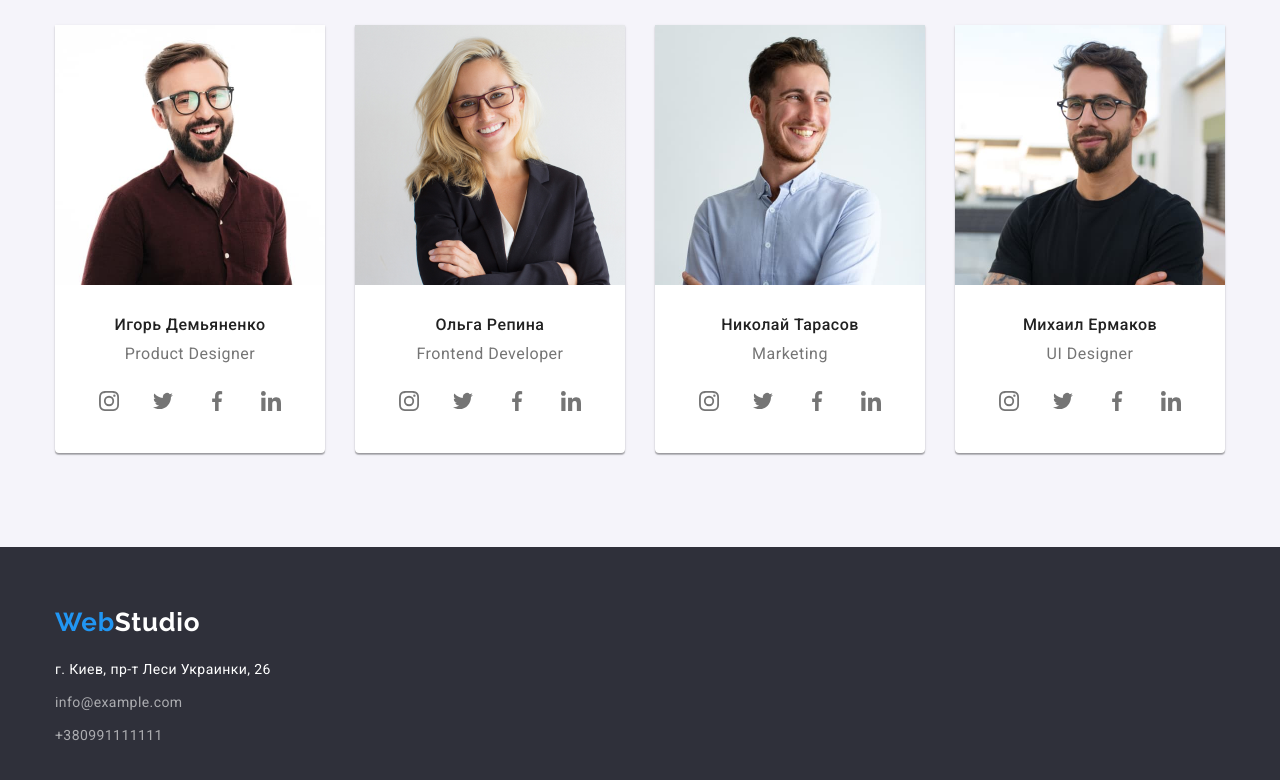
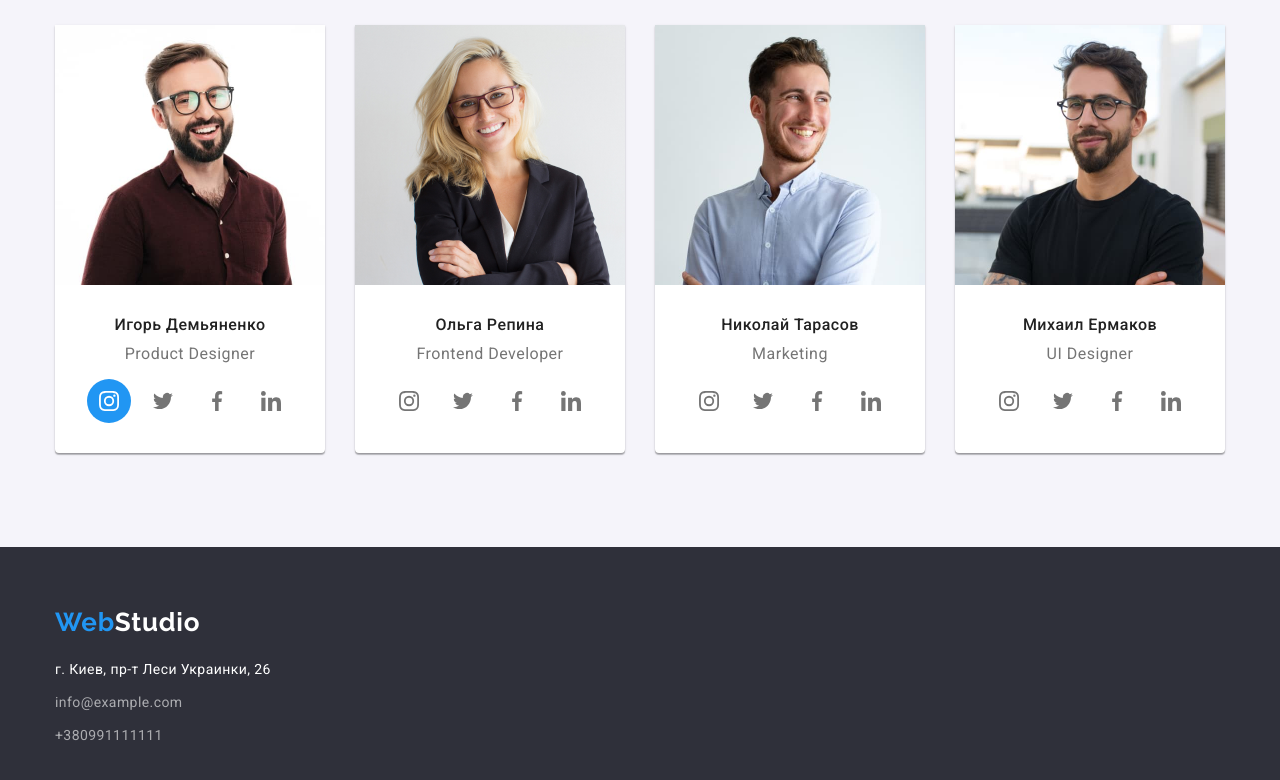
Before and after one commit to Mihail18071983/goit-markup-hw-04, a plain HTML site: page index.html in a window 1280 px wide. In both pictures the pointer is over the link 109 px from the left and 2159 px from the top of the page. Shown: the part 1759-2539 px from the top of the page. Drawn offline with nearby package versions, Linux system fonts and the light colour scheme.

Commit message:
15.07
fix social network icon

```diff
--- a/css/styles.css
+++ b/css/styles.css
@@ -464,25 +464,38 @@ img {
   justify-content: center;
 }
 
+.social-network-item:not(:last-child) {
+  margin-right: 10px;
+}
 
 .social-network-link {
+  background-color: var(--main-light-color);
   color: var(--icon-color);
+  border-radius: 50%;
   display: flex;
   width: 44px;
   height: 44px;
   justify-content: center;
   align-items: center;
 }
-.social-network-item:not(:last-child) {
-  margin-right: 10px;
+
+.social-network-link:hover,
+.social-network-link:focus {
+  background-color: var(--accent-color) ;
+  color: var(--main-light-color);
 }
 
 .social-network-icon {
   width: 20px;
   height: 20px;
   fill: currentColor;
+  }
 
+.social-network-icon:hover,
+.social-network-icon:focus  {
+  fill:var(--main-light-color);
 }
+
 /* team-end */
 
 /* main end */
```
